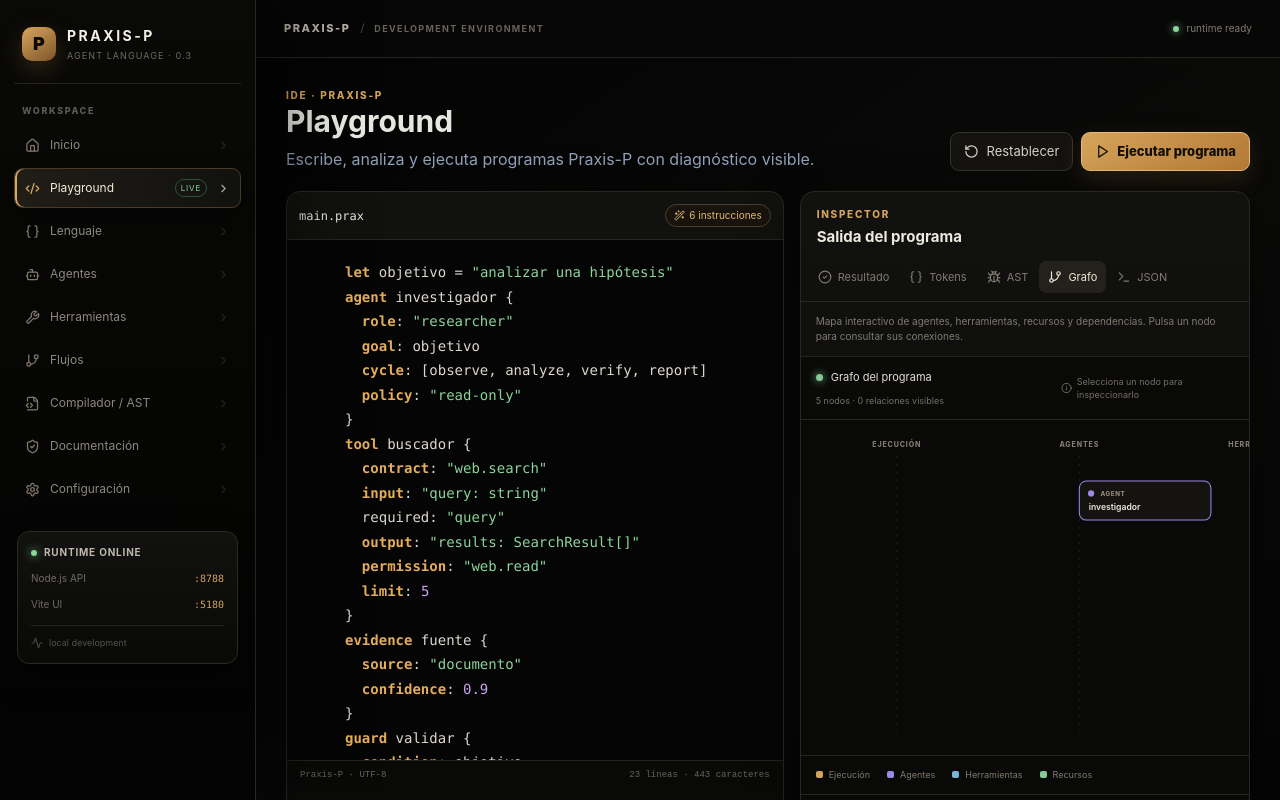
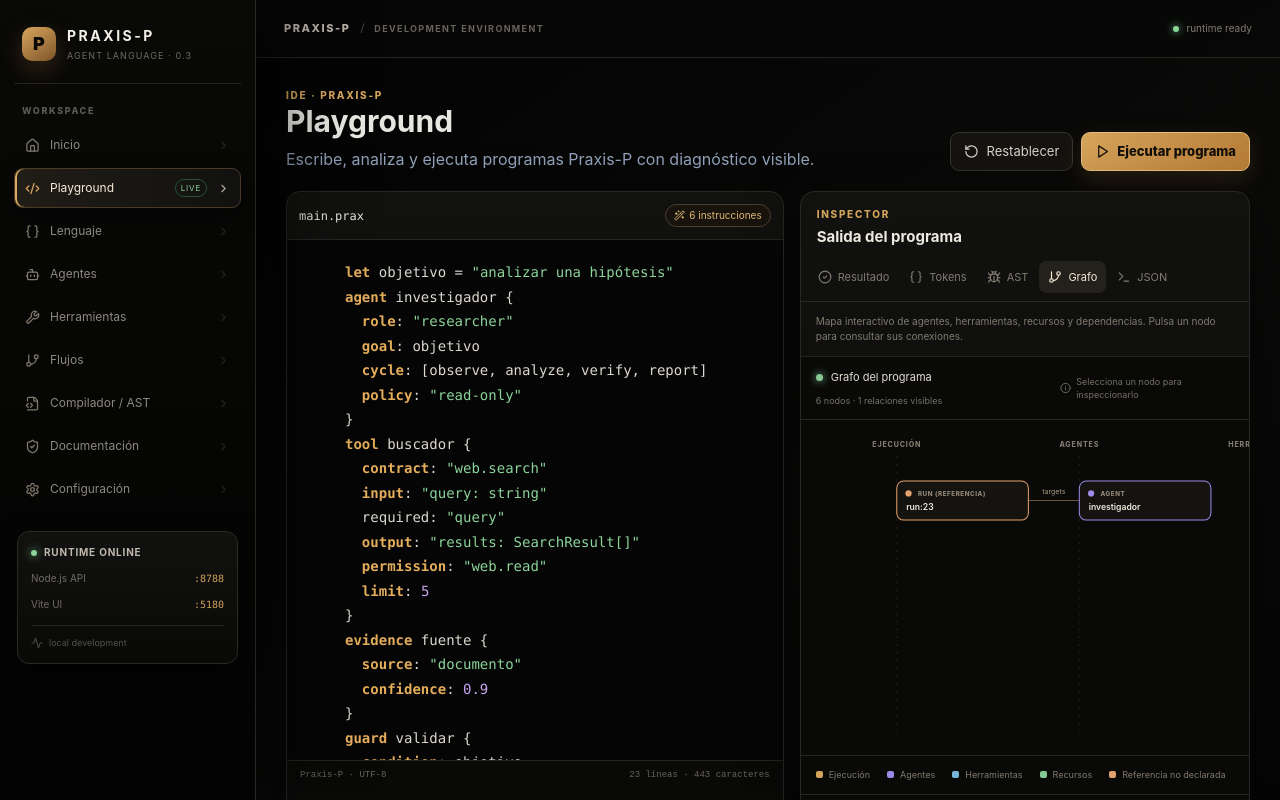
Before and after one commit to jrsaguas/praxis-lenguaje-p, a React (Vite) app: page /playground in a window 1280 px wide. Both pictures are taken after a click on the tab "Grafo". Shown: the top 800 px of the page. Built offline with nearby package versions, Linux system fonts and the light colour scheme.

Commit message:
fix: show unresolved graph references

```diff
--- a/src/components/GraphCanvas.tsx
+++ b/src/components/GraphCanvas.tsx
@@ -1,35 +1,166 @@
 import { useMemo, useState } from "react";
 import { GitBranch, Info, X } from "lucide-react";
-type Node = { id: string; kind: string; target?: string };
+
+type Node = { id: string; kind: string; target?: string; missing?: boolean };
 type Edge = { from: string; to: string; relation: string };
-const lane = (n: Node) => /run|execution/i.test(n.kind + " " + n.id) ? 0 : /agent|parallel|cycle/i.test(n.kind + " " + n.id) ? 1 : /tool/i.test(n.kind + " " + n.id) ? 2 : 3;
+
+const lane = (n: Node) =>
+  /run|execution/i.test(n.kind + " " + n.id)
+    ? 0
+    : /agent|parallel|cycle/i.test(n.kind + " " + n.id)
+      ? 1
+      : /tool/i.test(n.kind + " " + n.id)
+        ? 2
+        : 3;
+
 const labels = ["EJECUCIÓN", "AGENTES", "HERRAMIENTAS", "RECURSOS"];
 const colors = ["#d4a45b", "#9c8ae8", "#78b7db", "#86c994"];
+
 export default function GraphCanvas({ nodes, edges }: { nodes: Node[]; edges: Edge[] }) {
   const [selected, setSelected] = useState<string | null>(null);
+
   const graph = useMemo(() => {
+    // Keep dangling references visible instead of silently dropping their edges.
+    const completeNodes = [...nodes];
+    const known = new Set(completeNodes.map((n) => n.id));
+    for (const edge of edges) {
+      if (!known.has(edge.from)) {
+        completeNodes.push({
+          id: edge.from,
+          kind: /^run:/i.test(edge.from) ? "Run (referencia)" : "Origen no declarado",
+          missing: true,
+        });
+        known.add(edge.from);
+      }
+      if (!known.has(edge.to)) {
+        completeNodes.push({ id: edge.to, kind: "Destino no declarado", missing: true });
+        known.add(edge.to);
+      }
+    }
+
     const counts = [0, 0, 0, 0];
-    const placed = nodes.map(n => { const l = lane(n); return { ...n, lane: l, x: [112,345,578,811][l], y: 65 + counts[l]++ * 105 }; });
-    const index = new Map(placed.map(n => [n.id,n]));
-    const links = edges.flatMap((e,i) => { const a=index.get(e.from), b=index.get(e.to); if(!a||!b)return[]; const x1=a.x+84,y1=a.y+25,x2=b.x+84,y2=b.y+25,bend=Math.max(32,Math.abs(x2-x1)*.4); return [{...e,key:e.from+e.to+i,path:`M ${x1} ${y1} C ${x1+bend} ${y1}, ${x2-bend} ${y2}, ${x2} ${y2}`,midX:(x1+x2)/2,midY:(y1+y2)/2-8}]; });
-    return { placed, links, height: Math.max(220,...counts.map(c=>65+c*105)) };
-  },[nodes,edges]);
-  const node = graph.placed.find(n=>n.id===selected);
-  const incoming = node ? edges.filter(e=>e.to===node.id) : [];
-  const outgoing = node ? edges.filter(e=>e.from===node.id) : [];
-  return <div className="graph-canvas-wrap">
-    <div className="graph-canvas-toolbar"><div><span className="graph-live-dot"/> Grafo del programa <small>{nodes.length} nodos · {graph.links.length} relaciones visibles</small></div><span className="graph-hint"><Info size={12}/> Selecciona un nodo para inspeccionarlo</span></div>
-    {!nodes.length ? <div className="graph-empty"><GitBranch size={24}/><strong>El grafo está vacío</strong><p>Define agentes, herramientas y recursos para construir relaciones.</p></div> : <div className="graph-canvas-scroll"><svg className="graph-svg" viewBox={`0 0 970 ${graph.height+35}`} role="img" aria-label="Grafo interactivo de Praxis-P">
-      <defs><marker id="praxis-arrow" markerWidth="8" markerHeight="8" refX="6" refY="3" orient="auto"><path d="M0,0 L0,6 L6,3 z" fill="#9d845e"/></marker></defs>
-      {labels.map((label,i)=><g key={label}><text x={[112,345,578,811][i]} y="22" textAnchor="middle" className="graph-lane-label">{label}</text><line x1={[112,345,578,811][i]} y1="33" x2={[112,345,578,811][i]} y2={graph.height+5} className="graph-lane-line"/></g>)}
-      {graph.links.map(e=><path key={e.key} d={e.path} className={node&&(e.from===node.id||e.to===node.id)?"graph-svg-edge edge-highlight":"graph-svg-edge"} markerEnd="url(#praxis-arrow)"/>)}
-      {graph.links.map(e=><text key={"label"+e.key} x={e.midX} y={e.midY} textAnchor="middle" className="graph-edge-label">{e.relation}</text>)}
-      {graph.placed.map(n=><g key={n.id} className={`graph-svg-node ${selected===n.id?"node-selected":""}`} role="button" tabIndex={0} aria-pressed={selected===n.id} aria-label={`Seleccionar ${n.kind} ${n.id}`} onClick={()=>setSelected(s=>s===n.id?null:n.id)} onKeyDown={ev=>{if(ev.key==="Enter"||ev.key===" "){ev.preventDefault();setSelected(s=>s===n.id?null:n.id)}}}>
-        <rect x={n.x} y={n.y} width="168" height="50" rx="9" style={{stroke:colors[n.lane]}}/><circle cx={n.x+15} cy={n.y+16} r="4" style={{fill:colors[n.lane]}}/><text x={n.x+27} y={n.y+19} className="graph-svg-kind">{n.kind.toUpperCase()}</text><text x={n.x+12} y={n.y+37} className="graph-svg-name">{n.id.length>21?n.id.slice(0,18)+"…":n.id}</text>
-      </g>)}
-    </svg></div>}
-    <div className="graph-legend">{labels.map((label,i)=><span key={label}><i style={{background:colors[i]}}/>{label[0]+label.slice(1).toLowerCase()}</span>)}</div>
-    {node&&<section className="graph-node-details"><div className="graph-node-title"><div><span className="graph-detail-kicker">NODO SELECCIONADO</span><strong>{node.id}</strong><small>{node.kind}</small></div><button onClick={()=>setSelected(null)} aria-label="Cerrar detalles"><X size={15}/></button></div><div className="graph-detail-stats"><div><span>Entrantes</span><strong>{incoming.length}</strong></div><div><span>Salientes</span><strong>{outgoing.length}</strong></div><div><span>Total</span><strong>{incoming.length+outgoing.length}</strong></div></div><div className="graph-neighbor-grid"><div><h4>Conexiones entrantes</h4>{incoming.length?incoming.map((e,i)=><p key={e.from+i}><code>{e.from}</code><span> · {e.relation}</span></p>):<small>Sin conexiones entrantes.</small>}</div><div><h4>Conexiones salientes</h4>{outgoing.length?outgoing.map((e,i)=><p key={e.to+i}><code>{e.to}</code><span> · {e.relation}</span></p>):<small>Sin conexiones salientes.</small>}</div></div></section>}
-    {nodes.length>0&&graph.links.length===0&&<p className="graph-integrity-note">Los nodos se conservan aunque no haya relaciones con extremos coincidentes; consulta el JSON original para verificar el runtime.</p>}
-  </div>;
+    const placed = completeNodes.map((n) => {
+      const l = lane(n);
+      return { ...n, lane: l, x: [112, 345, 578, 811][l], y: 65 + counts[l]++ * 105 };
+    });
+    const index = new Map(placed.map((n) => [n.id, n]));
+    const links = edges.flatMap((e, i) => {
+      const a = index.get(e.from);
+      const b = index.get(e.to);
+      if (!a || !b) return [];
+      const x1 = a.x + 84;
+      const y1 = a.y + 25;
+      const x2 = b.x + 84;
+      const y2 = b.y + 25;
+      const bend = Math.max(32, Math.abs(x2 - x1) * 0.4);
+      return [{
+        ...e,
+        key: e.from + e.to + i,
+        path: `M ${x1} ${y1} C ${x1 + bend} ${y1}, ${x2 - bend} ${y2}, ${x2} ${y2}`,
+        midX: (x1 + x2) / 2,
+        midY: (y1 + y2) / 2 - 8,
+      }];
+    });
+    return { placed, links, height: Math.max(220, ...counts.map((c) => 65 + c * 105)) };
+  }, [nodes, edges]);
+
+  const node = graph.placed.find((n) => n.id === selected);
+  const incoming = node ? edges.filter((e) => e.to === node.id) : [];
+  const outgoing = node ? edges.filter((e) => e.from === node.id) : [];
+
+  return (
+    <div className="graph-canvas-wrap">
+      <div className="graph-canvas-toolbar">
+        <div><span className="graph-live-dot" /> Grafo del programa
+          <small>{graph.placed.length} nodos · {graph.links.length} relaciones visibles</small>
+        </div>
+        <span className="graph-hint"><Info size={12} /> Selecciona un nodo para inspeccionarlo</span>
+      </div>
+      {!graph.placed.length ? (
+        <div className="graph-empty">
+          <GitBranch size={24} />
+          <strong>El grafo está vacío</strong>
+          <p>Define agentes, herramientas y recursos para construir relaciones.</p>
+        </div>
+      ) : (
+        <div className="graph-canvas-scroll">
+          <svg className="graph-svg" viewBox={`0 0 970 ${graph.height + 35}`} role="img" aria-label="Grafo interactivo de Praxis-P">
+            <defs>
+              <marker id="praxis-arrow" markerWidth="8" markerHeight="8" refX="6" refY="3" orient="auto">
+                <path d="M0,0 L0,6 L6,3 z" fill="#9d845e" />
+              </marker>
+            </defs>
+            {labels.map((label, i) => (
+              <g key={label}>
+                <text x={[112, 345, 578, 811][i]} y="22" textAnchor="middle" className="graph-lane-label">{label}</text>
+                <line x1={[112, 345, 578, 811][i]} y1="33" x2={[112, 345, 578, 811][i]} y2={graph.height + 5} className="graph-lane-line" />
+              </g>
+            ))}
+            {graph.links.map((e) => (
+              <path key={e.key} d={e.path} className={node && (e.from === node.id || e.to === node.id) ? "graph-svg-edge edge-highlight" : "graph-svg-edge"} markerEnd="url(#praxis-arrow)" />
+            ))}
+            {graph.links.map((e) => (
+              <text key={"label" + e.key} x={e.midX} y={e.midY} textAnchor="middle" className="graph-edge-label">{e.relation}</text>
+            ))}
+            {graph.placed.map((n) => (
+              <g
+                key={n.id}
+                className={`graph-svg-node ${selected === n.id ? "node-selected" : ""} ${n.missing ? "node-missing" : ""}`}
+                role="button"
+                tabIndex={0}
+                aria-pressed={selected === n.id}
+                aria-label={`${n.missing ? "Referencia no declarada" : "Seleccionar"} ${n.kind} ${n.id}`}
+                onClick={() => setSelected((s) => s === n.id ? null : n.id)}
+                onKeyDown={(ev) => {
+                  if (ev.key === "Enter" || ev.key === " ") {
+                    ev.preventDefault();
+                    setSelected((s) => s === n.id ? null : n.id);
+                  }
+                }}
+              >
+                <rect x={n.x} y={n.y} width="168" height="50" rx="9" style={{ stroke: n.missing ? "#e5a16b" : colors[n.lane] }} />
+                <circle cx={n.x + 15} cy={n.y + 16} r="4" style={{ fill: n.missing ? "#e5a16b" : colors[n.lane] }} />
+                <text x={n.x + 27} y={n.y + 19} className="graph-svg-kind">{n.kind.toUpperCase()}</text>
+                <text x={n.x + 12} y={n.y + 37} className="graph-svg-name">{n.id.length > 21 ? n.id.slice(0, 18) + "…" : n.id}</text>
+              </g>
+            ))}
+          </svg>
+        </div>
+      )}
+      <div className="graph-legend">
+        {labels.map((label, i) => <span key={label}><i style={{ background: colors[i] }} />{label[0] + label.slice(1).toLowerCase()}</span>)}
+        <span><i style={{ background: "#e5a16b" }} />Referencia no declarada</span>
+      </div>
+      {node && (
+        <section className="graph-node-details">
+          <div className="graph-node-title">
+            <div>
+              <span className="graph-detail-kicker">{node.missing ? "REFERENCIA NO DECLARADA" : "NODO SELECCIONADO"}</span>
+              <strong>{node.id}</strong>
+              <small>{node.kind}</small>
+            </div>
+            <button onClick={() => setSelected(null)} aria-label="Cerrar detalles"><X size={15} /></button>
+          </div>
+          <div className="graph-detail-stats">
+            <div><span>Entrantes</span><strong>{incoming.length}</strong></div>
+            <div><span>Salientes</span><strong>{outgoing.length}</strong></div>
+            <div><span>Total</span><strong>{incoming.length + outgoing.length}</strong></div>
+          </div>
+          <div className="graph-neighbor-grid">
+            <div>
+              <h4>Conexiones entrantes</h4>
+              {incoming.length ? incoming.map((e, i) => <p key={e.from + i}><code>{e.from}</code><span> · {e.relation}</span></p>) : <small>Sin conexiones entrantes.</small>}
+            </div>
+            <div>
+              <h4>Conexiones salientes</h4>
+              {outgoing.length ? outgoing.map((e, i) => <p key={e.to + i}><code>{e.to}</code><span> · {e.relation}</span></p>) : <small>Sin conexiones salientes.</small>}
+            </div>
+          </div>
+        </section>
+      )}
+      {graph.placed.some((n) => n.missing) && (
+        <p className="graph-integrity-note">Las referencias sin declaración se muestran en ámbar para que puedas detectar destinos u orígenes pendientes de resolver.</p>
+      )}
+    </div>
+  );
 }
```
